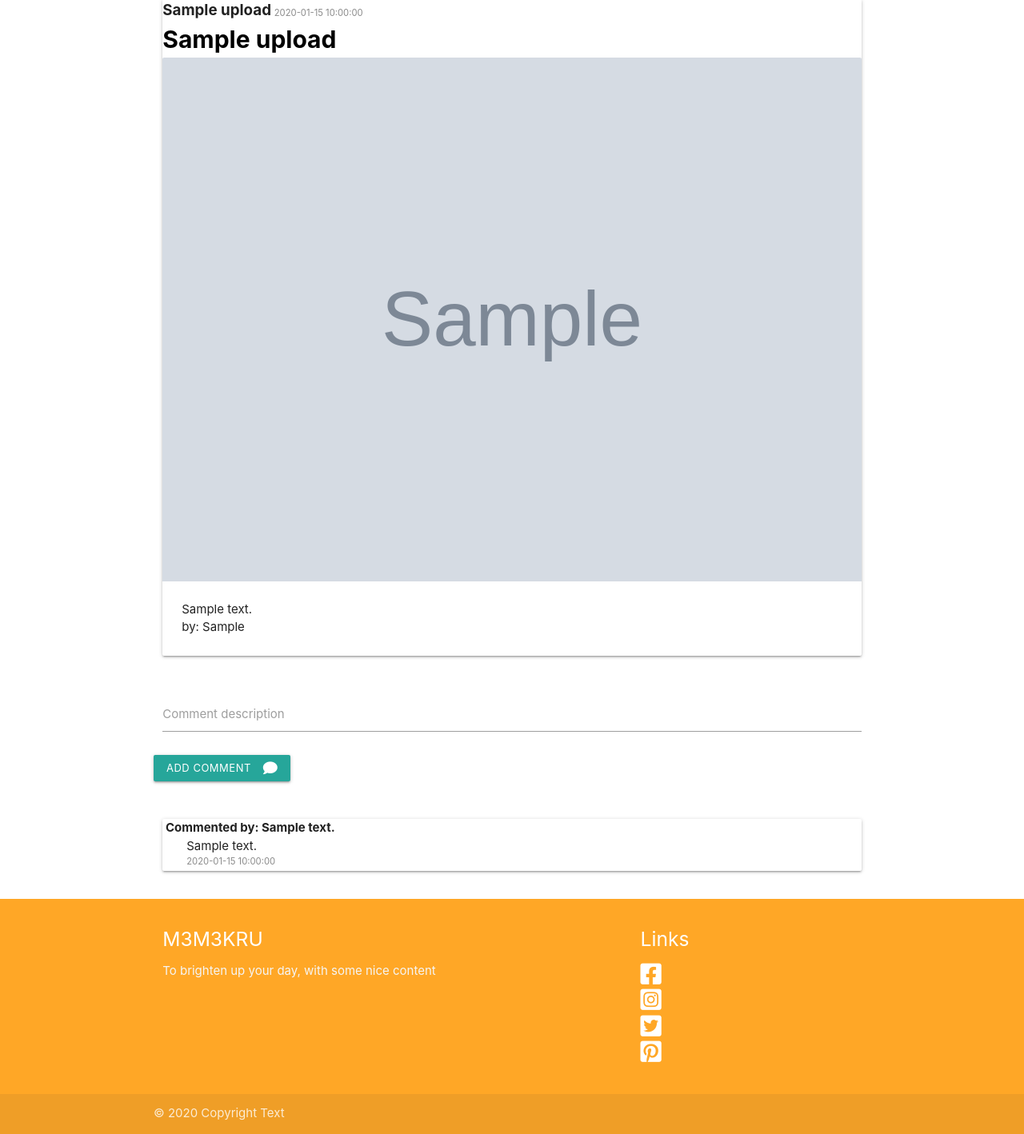
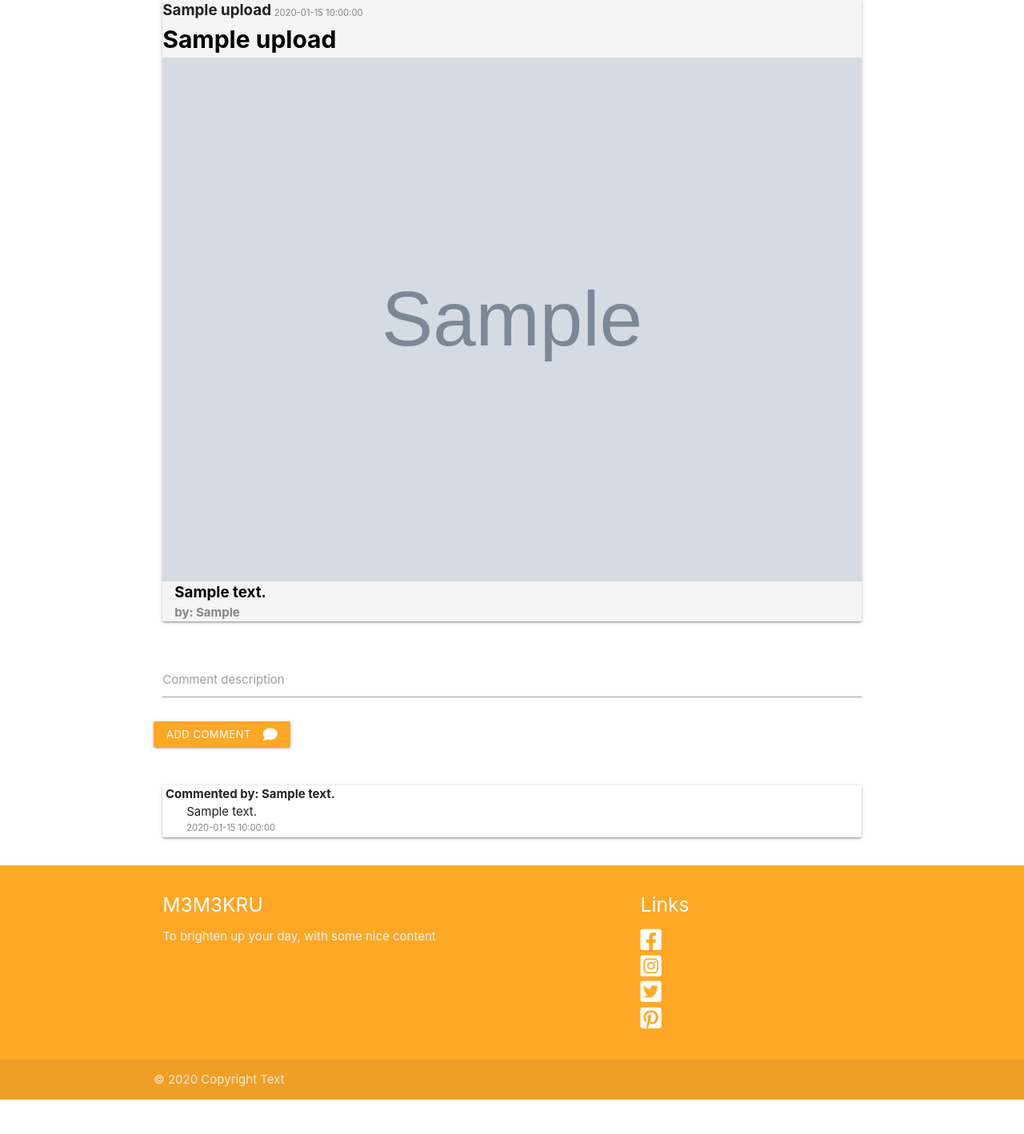
Before and after one commit to Joeri157/thirdprojecttesting, a Flask app: template templates/upload.html in a window 1280 px wide. Shown: the part 77-1495 px from the top of the page at 80% size. After the commit the page ends 1452 px from the top, so only its background shows below. Run offline with Flask 2, Linux system fonts and the light colour scheme; the visitor is signed in with stand-in values (Sample User, id 1); the template is opened without the code that fills it: most values are stand-ins (such as "Sample title", 1, 10 or a date in 2020); grey boxes marked "Sample" are stand-in pictures; some libraries are stand-ins or nearby versions.

```diff
--- a/templates/upload.html
+++ b/templates/upload.html
@@ -5,7 +5,7 @@
     <div class="container">
         <div class="row">
             <div class="col s12">
-                <div class="card">
+                <div class="card #f5f5f5 grey lighten-4">
                     <div class="row">
                         <div class="custom-upload-category col s6 ">
                             {{ upload.category_name }}
@@ -20,16 +20,16 @@
                     <div class="card-image">
                         <img src="{{ upload.upload_image }}">
                     </div>
-                    <div class="card-content">
+                    <div class="card-content custom-upload-content">
                         <p>{{ upload.upload_description}}</p>
-                        <p>by: {{ upload.uploaded_by }}</p>
+                        <p class="custom-upload-by">by: {{ upload.uploaded_by }}</p>
                     </div>
                 </div>
                 {% if session.user|lower == upload.uploaded_by|lower %}
                     <div class="row">
                         <div class="col s12">
                             <a href="{{ url_for('delete_upload', id=upload._id) }}" class="btn-small red accent-4">Delete</a>
-                            <a href="{{ url_for('edit_upload', id=upload._id) }}" class="btn-small light-blue lighten-1">Edit</a>
+                            <a href="{{ url_for('edit_upload', id=upload._id) }}" class="btn-small #ffa726 orange lighten-1">Edit</a>
                         </div>
                     </div>
                 {% endif %}
@@ -46,7 +46,7 @@
                                 maxlength="300" class="materialize-textarea" data-length="300"></textarea>
                             <label for="comment_description">Comment description</label>
                         </div>
-                        <button class="btn-small waves-effect waves-light" type="submit">
+                        <button class="btn-small waves-effect waves-light #ffa726 orange lighten-1" type="submit">
                             Add comment<i class="fas fa-comment right"></i>
                         </button>
                     </div>
```
